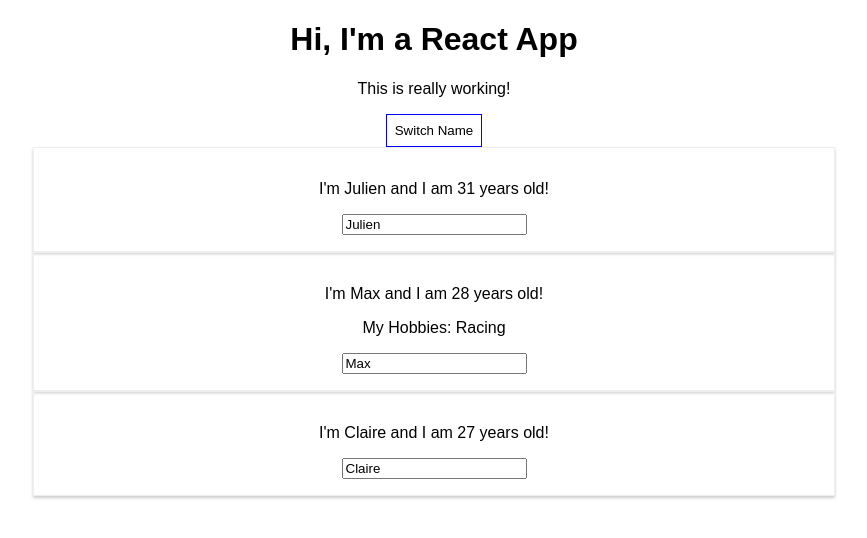
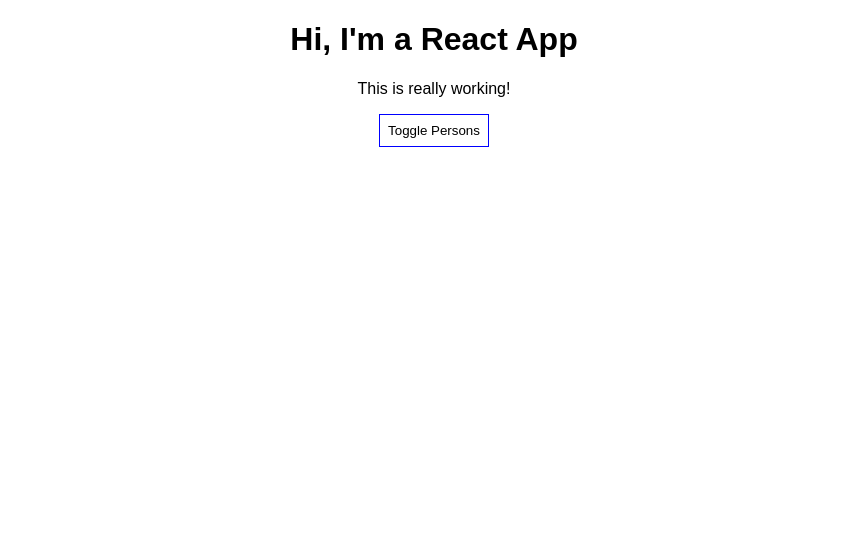
Before and after one commit to jtiser/react-demo-project, a React (Create React App) app: page / in a window 1280 px wide. Shown: the top 538 px of the page, without its empty margins (206-1073 px from the left). Built offline with nearby package versions, Linux system fonts and the light colour scheme.

Commit message:
Working with conditional display

```diff
--- a/src/App.js
+++ b/src/App.js
@@ -5,33 +5,39 @@
 class App extends Component {
   state = {
     persons: [
-      { name: 'Julien', age: 31},
-      { name: 'Max', age: 28},
-      { name: 'Claire', age: 27}
+      { name: 'Julien', age: 31 },
+      { name: 'Max', age: 28 },
+      { name: 'Claire', age: 27 }
     ],
-    otherState: 'some other value'
+    otherState: 'some other value',
+    showPersons: false
   }
 
   switchNameHandler = (newName) => {
     //console.log('Was clicked!');
     // DON'T DO THIS: this.state.persons[1].name = 'Maximilien';
-    this.setState( {
+    this.setState({
       persons: [
-        { name: 'Julien', age: 31},
-        { name: newName, age: 29},
-        { name: 'Claire', age: 27}
+        { name: 'Julien', age: 31 },
+        { name: newName, age: 29 },
+        { name: 'Claire', age: 27 }
       ]
-     } );
+    });
   }
 
   nameChangedHandler = (event) => {
-    this.setState( {
+    this.setState({
       persons: [
-        { name: event.target.value, age: 31},
-        { name: 'Max', age: 29},
-        { name: 'Claire', age: 27}
+        { name: event.target.value, age: 31 },
+        { name: 'Max', age: 29 },
+        { name: 'Claire', age: 27 }
       ]
-     } );
+    });
+  }
+
+  togglePersonsHandler = () => {
+    const doesShow = this.state.showPersons;
+    this.setState({ showPersons: !doesShow });
   }
 
   render() {
@@ -49,18 +55,23 @@
         <p>This is really working!</p>
         <button
           style={style}
-        onClick={() => this.switchNameHandler('Maximilian!!')}>Switch Name</button>
+          onClick={this.togglePersonsHandler}>Toggle Persons</button>
+        {
+          this.state.showPersons ?
+            <div>
               <Person
                 name={this.state.persons[0].name}
                 age={this.state.persons[0].age}
-        changed={this.nameChangedHandler}/>
+                changed={this.nameChangedHandler} />
               <Person
                 name={this.state.persons[1].name}
                 age={this.state.persons[1].age}
                 click={this.switchNameHandler.bind(this, 'Max!')}>My Hobbies: Racing</Person>
               <Person
                 name={this.state.persons[2].name}
-        age={this.state.persons[2].age}/>
+                age={this.state.persons[2].age} />
+            </div> : null
+        }
       </div>
     );
   }
```
Lines whose indentation alone changed are shown as unchanged.
